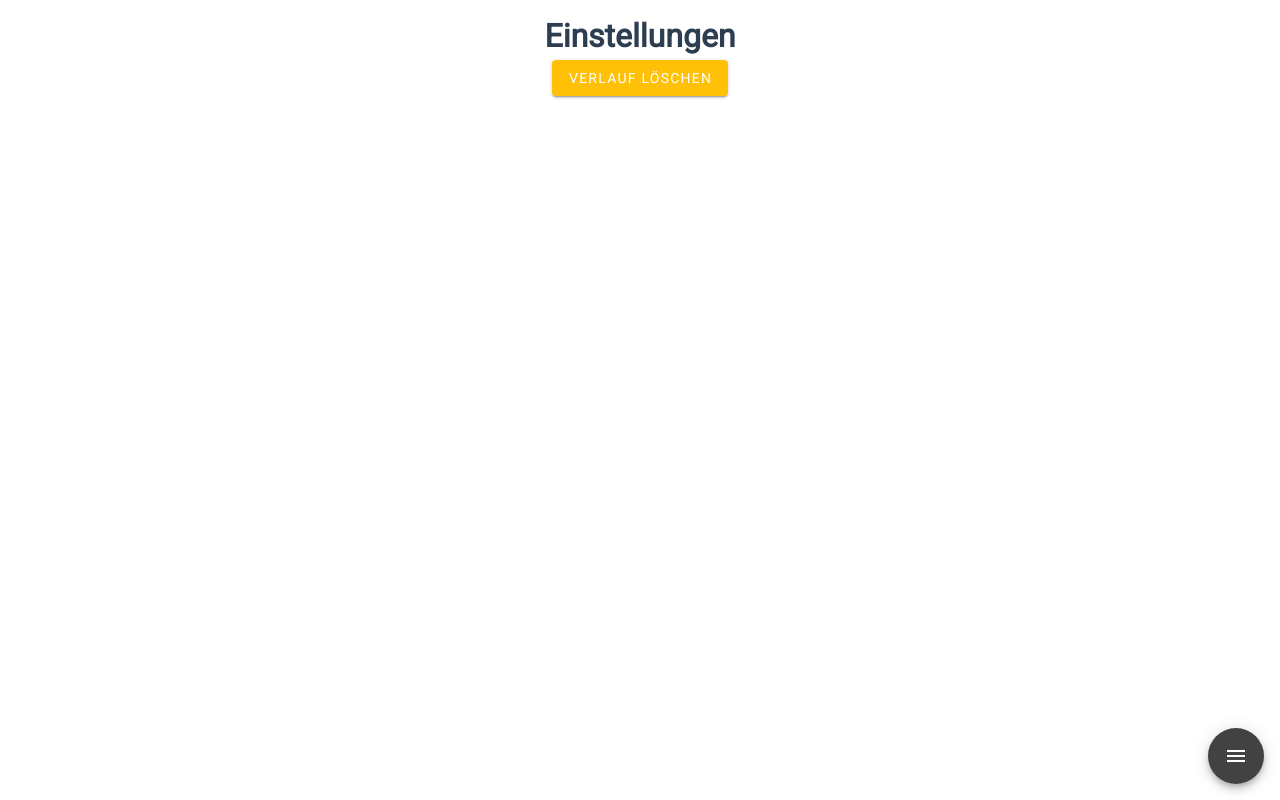
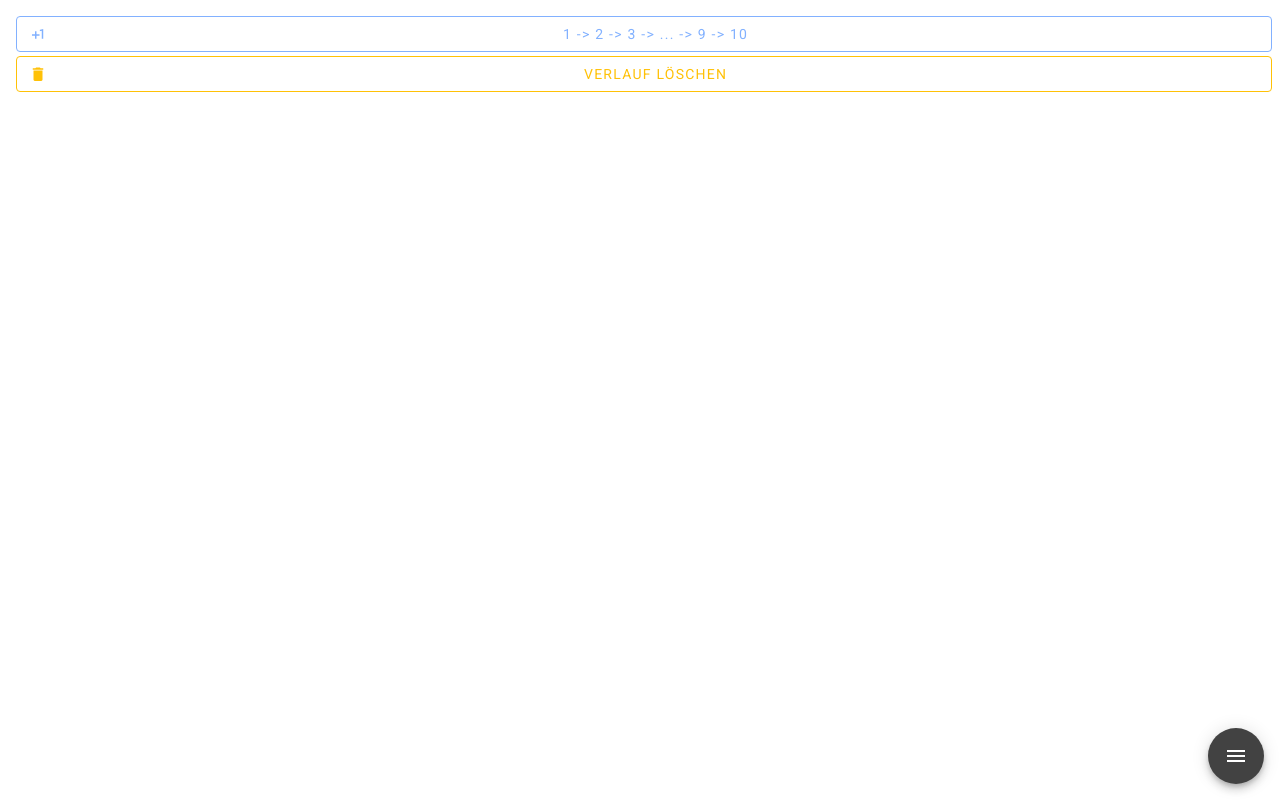
Before and after one commit to wwerner/intensity, a Vue app: page /#/settings in a window 1280 px wide. Built offline with nearby package versions, Linux system fonts and the light colour scheme; a small style sheet from the web is missing; what highcharts-vue would draw is missing.

Commit message:
Make step size configurable

```diff
--- a/src/components/Meter.vue
+++ b/src/components/Meter.vue
@@ -54,12 +54,15 @@ export default {
   data() {
     return {
       internalValue: 0,
-      stepSize: 0.1,
       // eslint-disable-next-line no-restricted-globals
       landscape: screen.width > screen.height,
     };
   },
   props: {
+    stepSize: {
+      type: Number,
+      default: 0.1,
+    },
     value: {
       type: Number,
     },
@@ -185,7 +188,7 @@ export default {
 @media (orientation: landscape) {
   #meter
   .v-slider__thumb {
-    transform: rotate(90deg) translateX(-25px)!important;
+    transform: rotate(90deg) translateX(-25px) !important;
   }
 }
 </style>
--- a/src/store/index.js
+++ b/src/store/index.js
@@ -8,12 +8,18 @@ export default new Vuex.Store({
   state: {
     version: '1.0.0',
     intensities: [],
+    settings: {
+      stepSize: 0.1,
+    },
   },
   mutations: {
     track: (state, item) => {
       const itemWithTime = item;
       itemWithTime.timestamp = Date.now();
       state.intensities.push(itemWithTime);
+    },
+    setStepSize: (state, stepSize) => {
+      state.settings.stepSize = stepSize;
     },
     deleteHistory: (state) => {
       state.intensities = [];
--- a/src/views/Intensity.vue
+++ b/src/views/Intensity.vue
@@ -1,7 +1,11 @@
 <template>
-  <div class="home">
-    <Meter v-model="value" @input="track"/>
-  </div>
+<div class="home">
+  <Meter
+    v-model="value"
+    @input="track"
+    :step-size="$store.state.settings.stepSize"
+  />
+</div>
 </template>
 
 <script>
@@ -19,7 +23,10 @@ export default {
   },
   methods: {
     track() {
-      this.$store.commit('track', { subject: 'subject', intensity: this.value });
+      this.$store.commit('track', {
+        subject: 'subject',
+        intensity: this.value,
+      });
     },
   },
   created() {
--- a/src/views/Settings.vue
+++ b/src/views/Settings.vue
@@ -1,6 +1,36 @@
 <template>
-  <div class="settings">
-    <h1>Einstellungen</h1>
-    <v-btn @click="$store.commit('deleteHistory')" color="warning">Verlauf löschen</v-btn>
-  </div>
+<div class="settings">
+  <v-btn class="ma-1" block @click="toggleStepSize" color="secondary" outlined>
+    <v-icon left>mdi-plus-one</v-icon>
+    <span style="width: 100%">{{ stepToggleMessage }}</span>
+  </v-btn>
+  <v-btn class="ma-1" block @click="$store.commit('deleteHistory')" color="warning" outlined>
+    <v-icon left>mdi-delete</v-icon>
+    <span style="width: 100%">Verlauf löschen</span>
+  </v-btn>
+</div>
 </template>
+
+<script>
+export default {
+  computed: {
+    fine() {
+      return this.$store.state.settings.stepSize < 1;
+    },
+    stepToggleMessage() {
+      return this.fine
+        ? '1 -> 2 -> 3 -> ... -> 9 -> 10'
+        : '1 -> 1.1 -> 1.2 -> ... -> 9.9 -> 10';
+    },
+  },
+  methods: {
+    toggleStepSize() {
+      if (this.fine) {
+        this.$store.commit('setStepSize', 1);
+      } else {
+        this.$store.commit('setStepSize', 0.1);
+      }
+    },
+  },
+};
+</script>
```
